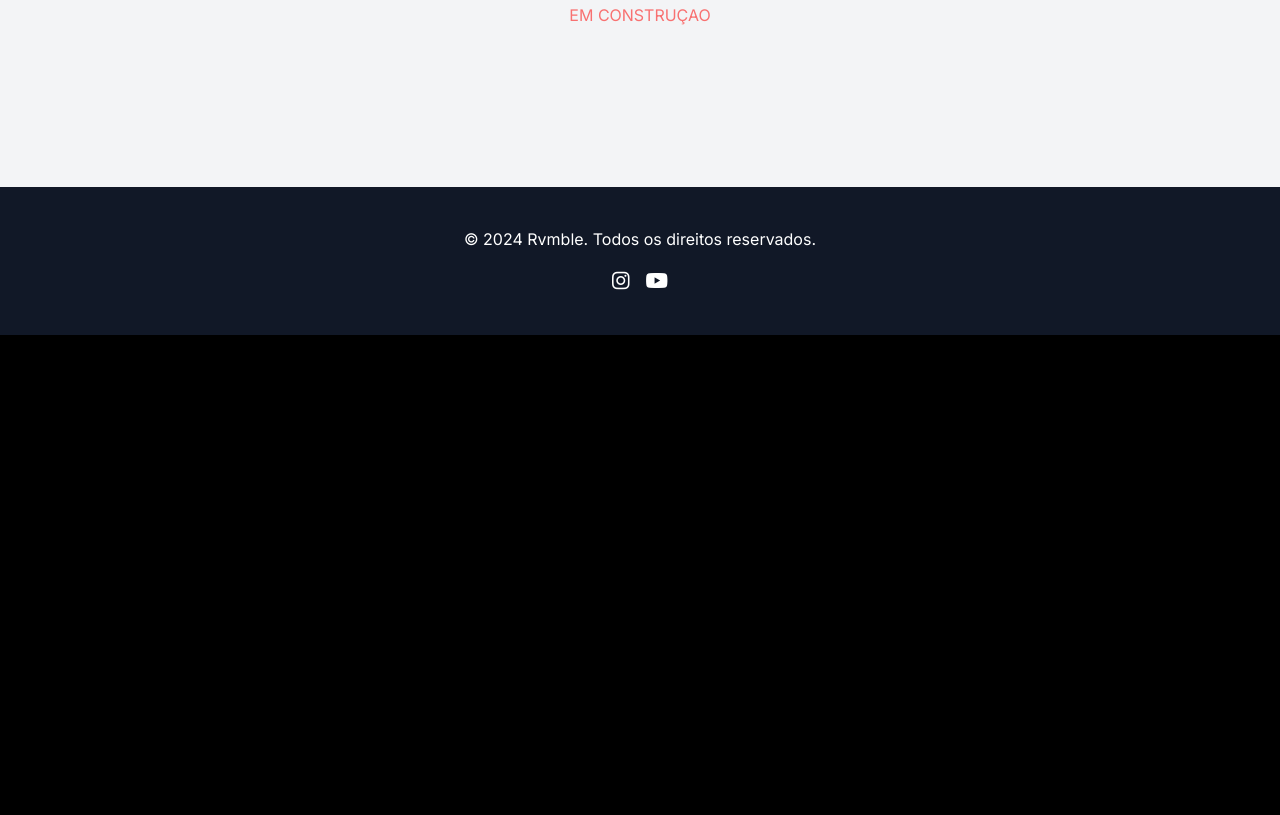
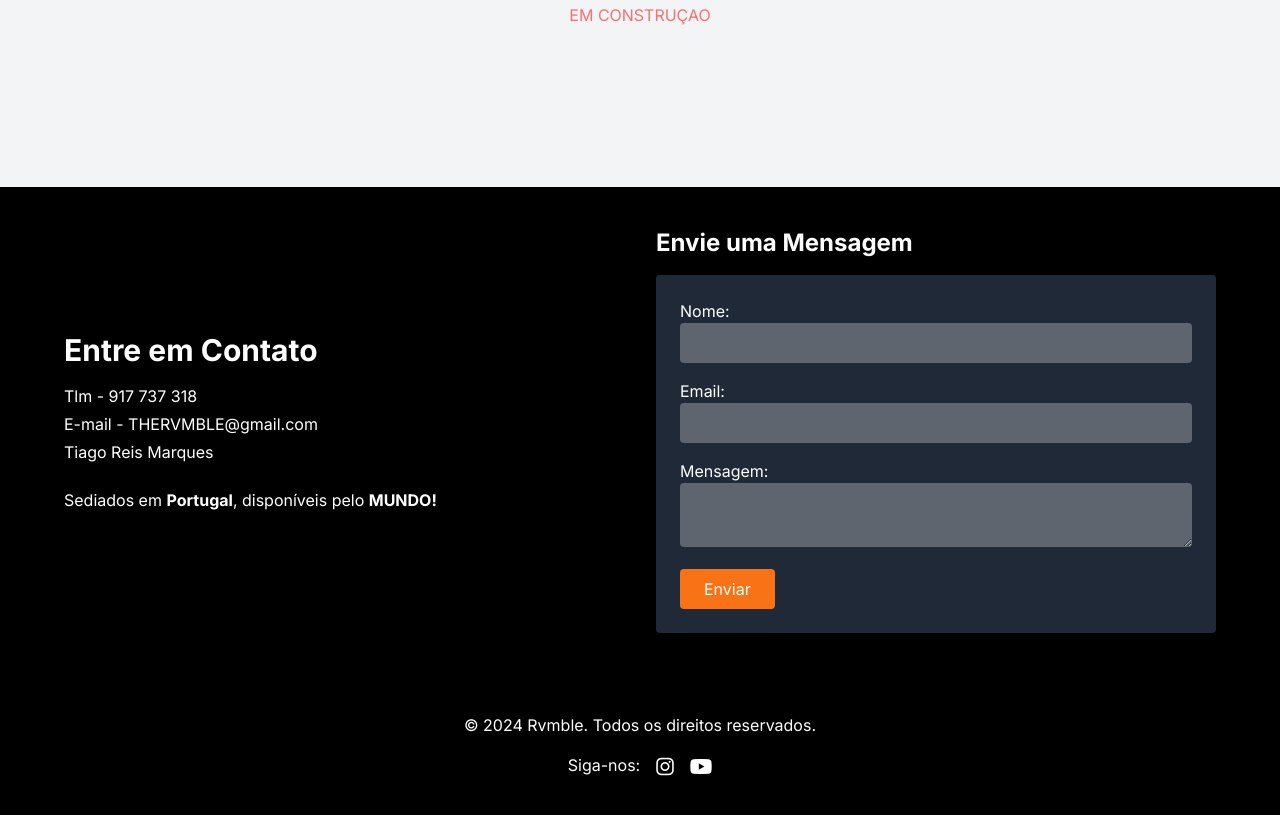
Before and after one commit to BrunGmes/supreme-octo-succotash, a plain HTML site: page index.html in a window 1280 px wide. Shown: the part 4614-5429 px from the top of the page. Before the commit the page ends 4949 px from the top, so only its background shows below. Drawn offline with nearby package versions, Linux system fonts and the light colour scheme; a web font is replaced by a local one.

Commit message:
Update index.html

```diff
--- a/index.html
+++ b/index.html
@@ -16,6 +16,7 @@
     <!-- Google Fonts -->
     <link href="https://fonts.googleapis.com/css2?family=Azeret+Mono&display=swap" rel="stylesheet">
     <link href="https://fonts.googleapis.com/css2?family=Inter:wght@400;500;700&display=swap" rel="stylesheet">
+    <link href="https://fonts.googleapis.com/css2?family=Inter:ital,opsz,wght@0,14..32,100..900;1,14..32,100..900&display=swap" rel="stylesheet">
 
     <!-- Arquivo CSS personalizado -->
     <link rel="stylesheet" href="css/main.css">
@@ -259,11 +260,53 @@
         </div>
     </section>
 
+    <section id="contact" class="bg-black text-white py-10 px-5">
+        <div class="max-w-6xl mx-auto grid md:grid-cols-2 gap-8">
+
+            <!-- Coluna Esquerda - Informações de Contato -->
+            <div class="flex flex-col justify-center" style="font-family: 'Inter', sans-serif;">
+                <h2 class="text-3xl font-bold mb-4">Entre em Contato</h2>
+                <p class="mb-1">Tlm - 917 737 318</p>
+                <p class="mb-1">E-mail - <a href="mailto:THERVMBLE@gmail.com" class="text-white hover:text-orange-400">THERVMBLE@gmail.com</a></p>
+                <p>Tiago Reis Marques</p>
+                <br class="my-4">
+                <p class="mb-4">Sediados em <strong class="hover:text-orange-400">Portugal</strong>, disponíveis pelo <strong class="hover:text-orange-400">MUNDO!</strong></p>
+
+            </div>
+
+            <!-- Coluna Direita - Formulário -->
+            <div>
+                <h3 class="text-2xl font-bold mb-4">Envie uma Mensagem</h3>
+                <form action="https://formspree.io/f/{SEU_CÓDIGO}" method="POST" class="bg-gray-800 p-6 rounded">
+                    <div class="mb-4">
+                        <label class="block text-left">Nome:</label>
+                        <input type="text" name="nome" required disabled class="w-full p-2 rounded text-black">
+                    </div>
+
+                    <div class="mb-4">
+                        <label class="block text-left">Email:</label>
+                        <input type="email" name="email" required disabled class="w-full p-2 rounded text-black">
+                    </div>
+
+                    <div class="mb-4">
+                        <label class="block text-left">Mensagem:</label>
+                        <textarea name="mensagem" required disabled class="w-full p-2 rounded text-black"></textarea>
+                    </div>
+
+                    <button type="submit" disabled class="bg-orange-500 hover:bg-orange-600 px-6 py-2 rounded">
+                        Enviar
+                    </button>
+                </form>
+            </div>
+
+        </div>
+    </section>
 
     <!-- Footer -->
-    <footer class="py-10 bg-gray-900 text-center">
-        <p>&copy; 2024 Rvmble. Todos os direitos reservados.</p>
+    <footer class="py-10 bg-black text-center">
+        <p>&copy; 2024 <span class="hover:text-orange-400">Rvmble.</span> Todos os direitos reservados.</p>
         <div class="flex justify-center space-x-4 mt-4">
+            <p>Siga-nos:</p>
             <a href="https://www.instagram.com/the_rvmble/" target="_blank" rel="noopener noreferrer" class="text-white text-xl hover:text-orange-500">
                 <i class="fab fa-instagram"></i>
             </a>
```
